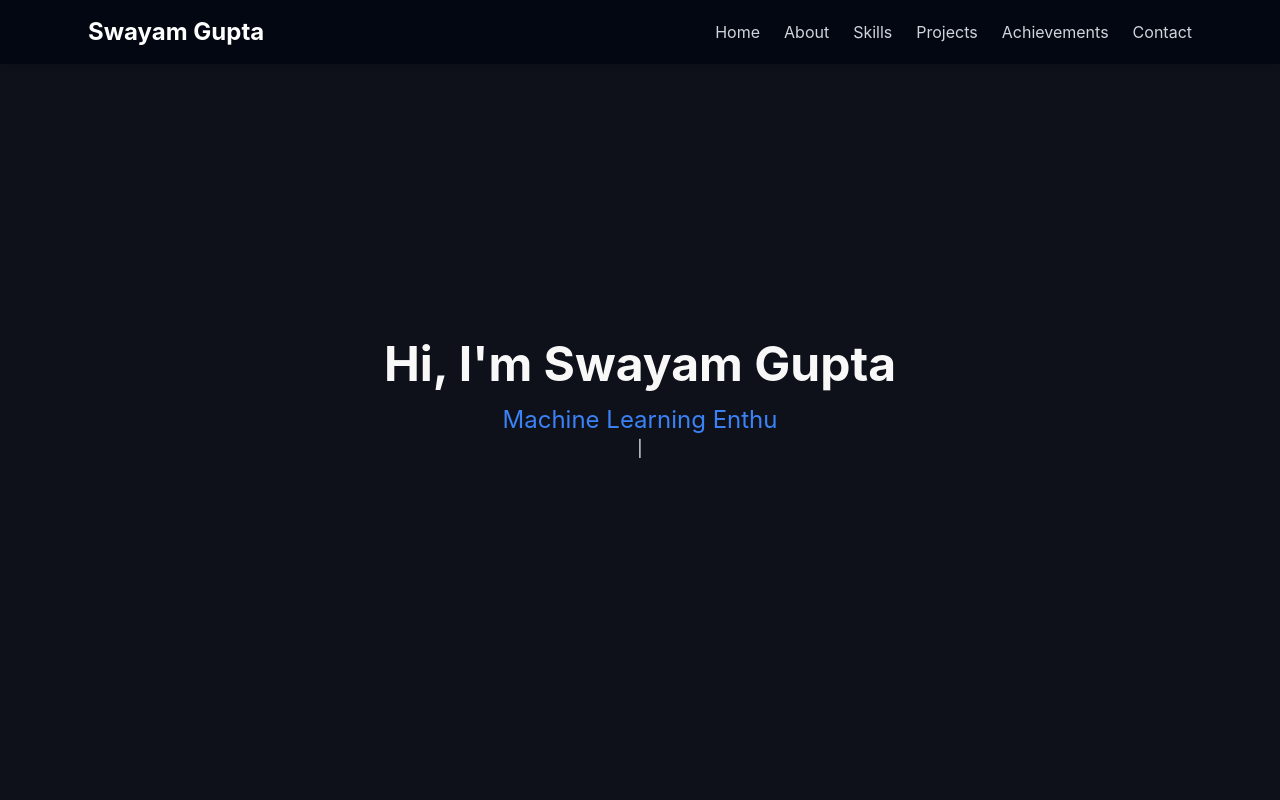
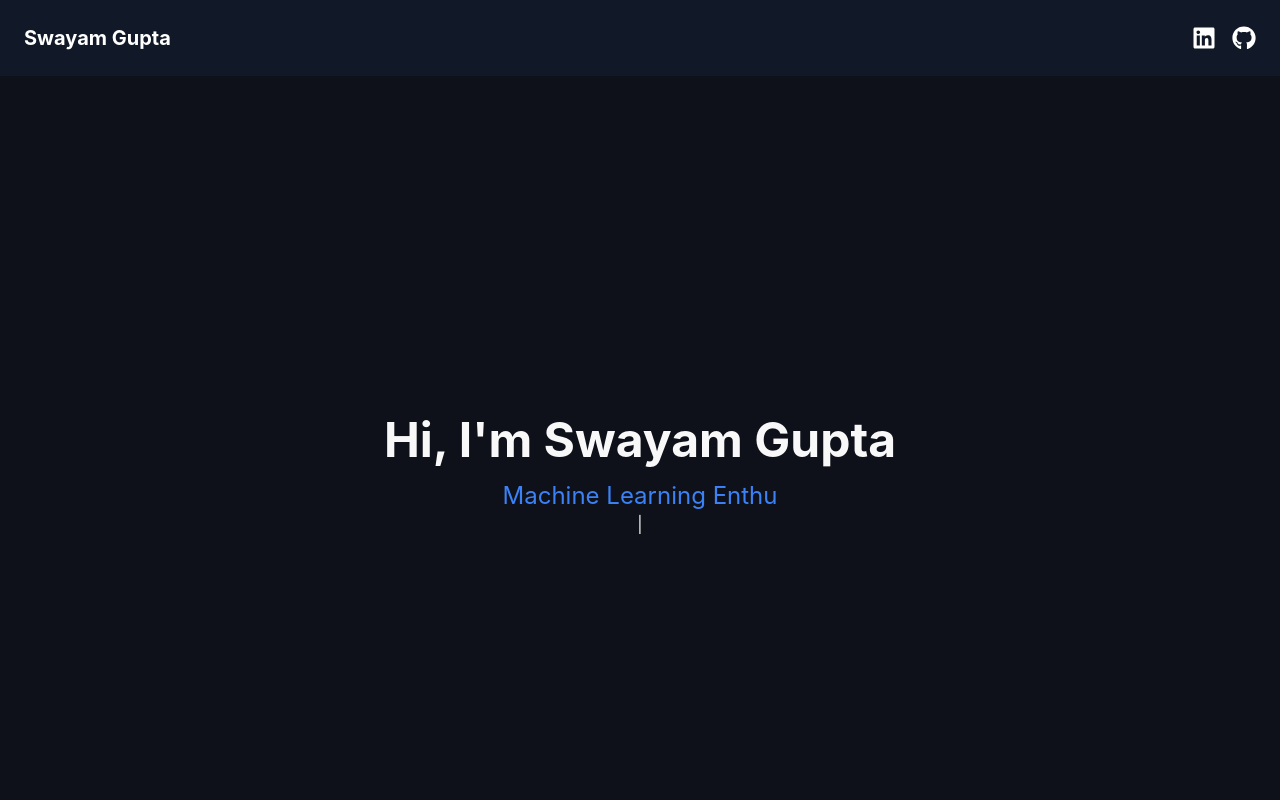
Before and after one commit to GSWAYAM9/portfolio2, a Next.js app: page / in a window 1280 px wide. Shown: the top 800 px of the page. Built offline with nearby package versions, Linux system fonts and the light colour scheme.

Commit message:
Update Navbar.js

```diff
--- a/components/Navbar.js
+++ b/components/Navbar.js
@@ -1,48 +1,19 @@
-"use client";
-import Link from "next/link";
-import { useState } from "react";
-import { FaBars, FaTimes } from "react-icons/fa";
+import { FaLinkedin, FaGithub } from "react-icons/fa";
 
-export default function Navbar() {
-  const [open, setOpen] = useState(false);
-
-  const toggleMenu = () => setOpen(!open);
-
-  const navLinks = [
-    { name: "Home", href: "#hero" },
-    { name: "About", href: "#about" },
-    { name: "Skills", href: "#skills" },
-    { name: "Projects", href: "#projects" },
-    { name: "Achievements", href: "#achievements" },
-    { name: "Contact", href: "#contact" },
-  ];
-
+const Navbar = () => {
   return (
-    <nav className="fixed w-full z-50 bg-gray-950 bg-opacity-90 backdrop-blur-md shadow-md">
-      <div className="max-w-6xl mx-auto px-6 flex justify-between items-center h-16">
-        <div className="text-2xl font-bold text-white">Swayam Gupta</div>
-        <div className="hidden md:flex space-x-6">
-          {navLinks.map((link) => (
-            <Link key={link.name} href={link.href} className="text-gray-300 hover:text-blue-400 transition">
-              {link.name}
-            </Link>
-          ))}
-        </div>
-        <div className="md:hidden text-white" onClick={toggleMenu}>
-          {open ? <FaTimes size={25} /> : <FaBars size={25} />}
-        </div>
+    <nav className="flex justify-between items-center p-6 bg-gray-900 text-white">
+      <h1 className="text-xl font-bold">Swayam Gupta</h1>
+      <div className="flex gap-4 text-2xl">
+        <a href="https://linkedin.com/in/swayam-gupta" target="_blank" rel="noreferrer">
+          <FaLinkedin />
+        </a>
+        <a href="https://github.com/GSWAYAM9" target="_blank" rel="noreferrer">
+          <FaGithub />
+        </a>
       </div>
-
-      {/* Mobile menu */}
-      {open && (
-        <div className="md:hidden flex flex-col items-center space-y-4 py-4 bg-gray-900">
-          {navLinks.map((link) => (
-            <Link key={link.name} href={link.href} onClick={toggleMenu} className="text-gray-300 hover:text-blue-400 text-lg transition">
-              {link.name}
-            </Link>
-          ))}
-        </div>
-      )}
     </nav>
   );
-}
+};
+
+export default Navbar;
```
